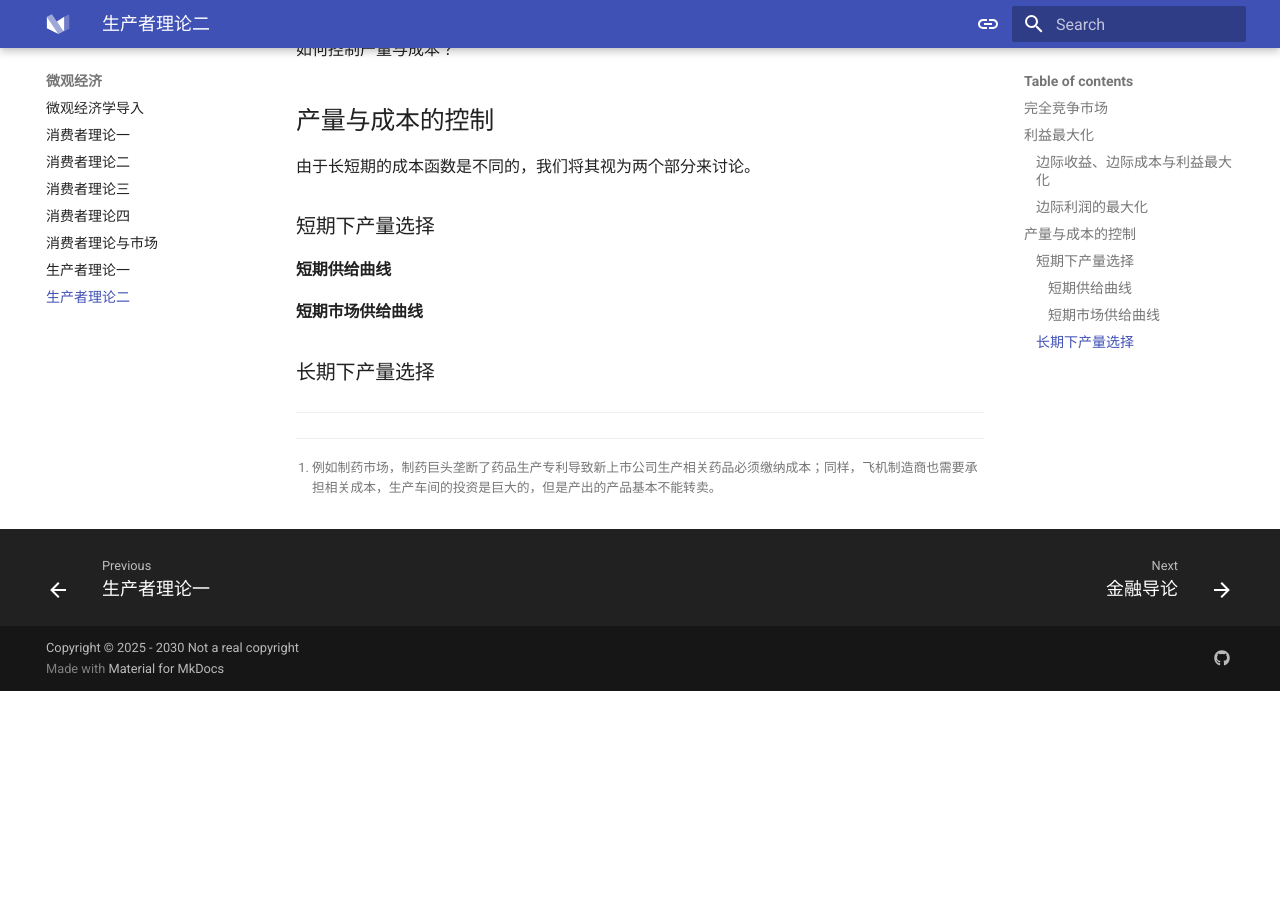
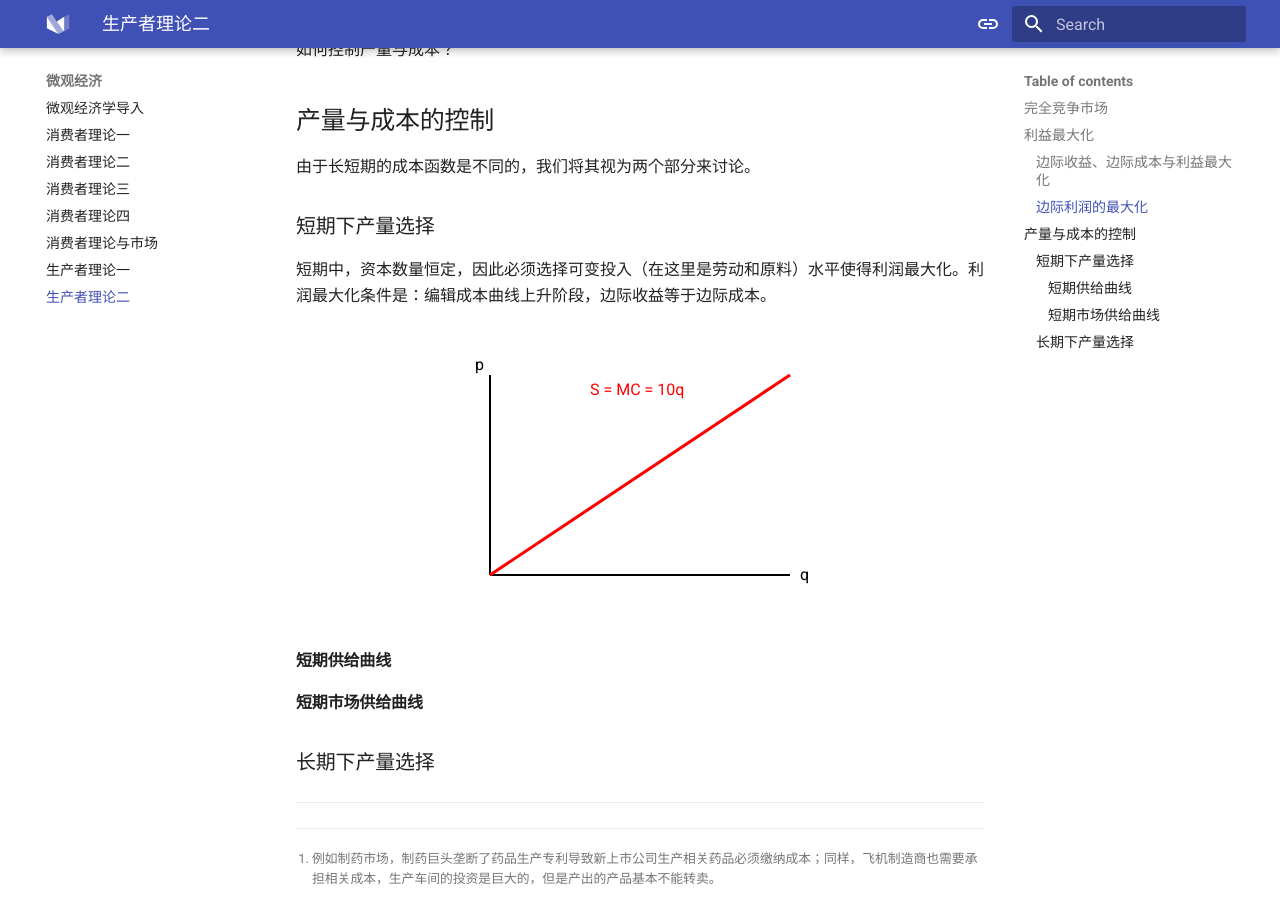
Before and after one commit to HarudogMyLand/FuckEconomicNote, an MkDocs documentation site: the page built from docs/microeco/tutorial8.md, in a window 1280 px wide and 900 px high, scrolled down 1743 px. Built offline with MkDocs 1.6.1 and Material for MkDocs 9.7.7, drawn with Linux system fonts in a browser that asks for light colours; before the commit the page ends 2434 px from its top, so only the background shows below that.

Commit message:
Update tutorial8.md

```diff
--- a/docs/microeco/tutorial8.md
+++ b/docs/microeco/tutorial8.md
@@ -66,6 +66,18 @@ $$
 
 ### 短期下产量选择
 
+短期中，资本数量恒定，因此必须选择可变投入（在这里是劳动和原料）水平使得利润最大化。利润最大化条件是：编辑成本曲线上升阶段，边际收益等于边际成本。
+
+
+
+<center><svg width="400" height="300" viewBox="0 0 400 300" xmlns="http://www.w3.org/2000/svg">
+  <line x1="50" y1="250" x2="350" y2="250" stroke="black" stroke-width="2"/>
+  <text x="360" y="255">q</text>
+  <line x1="50" y1="250" x2="50" y2="50" stroke="black" stroke-width="2"/>
+  <text x="35" y="45">p</text>
+  <line x1="50" y1="250" x2="350" y2="50" stroke="red" stroke-width="3"/>
+  <text x="150" y="70" fill="red">S = MC = 10q</text>
+</svg></center>
 
 
 #### 短期供给曲线
```
